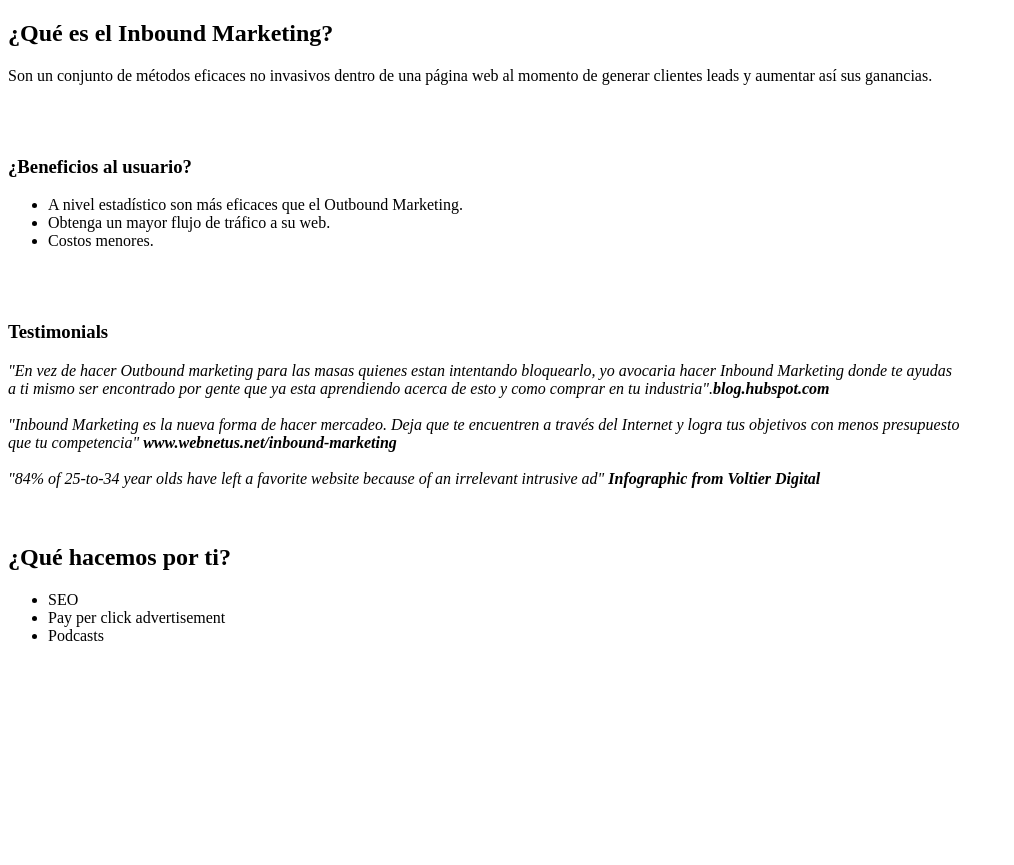
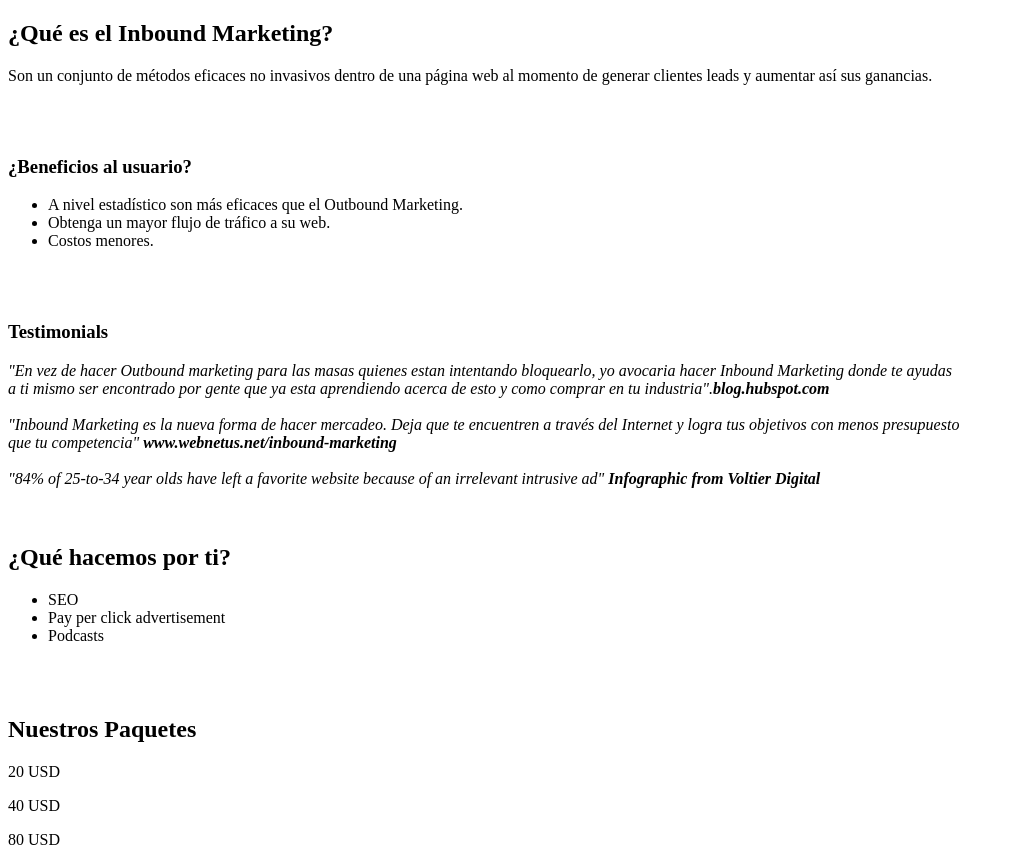
Before and after one commit to AnnBlue/inbound, a plain HTML site: page index.html in a window 1280 px wide. Shown: the whole page, without its empty margins (0-1014 px from the left). Before the commit the page ends 800 px from the top, so only its background shows below. Drawn offline with Linux system fonts and the light colour scheme.

Commit message:
Textos, start-css

```diff
--- a/index.html
+++ b/index.html
@@ -3,7 +3,7 @@
 <head>
 <meta charset="utf-8" />
 <title> Inbound Marketing </title>
-<link rel="stylesheet href="style.css" />
+<link rel="stylesheet" href="css/stylesheet.css" />
 </head>
 <body>
 <section>
@@ -46,6 +46,8 @@
 	</article>
 	<br />
 	<br />
+	</section>
+	<section>
 	<head>
 		<h1> ¿Qué hacemos por ti?</h1>
 	</head>
@@ -54,7 +56,20 @@
 		<li> Pay per click advertisement </li>
 		<li> Podcasts </li>
 	</ul>
-
-</section>
-</body>
-</html>
+	<br />
+	<br />
+	<head>
+		<h1> Nuestros Paquetes </h1>
+	</head>
+	<div>
+		<p> 20 USD </p>
+	</div>
+	<div>
+		<p> 40 USD </p>
+	</div>
+	<div>
+		<p> 80 USD </p>
+	</div>
+	</section>
+	</body>
+	</html>
```
